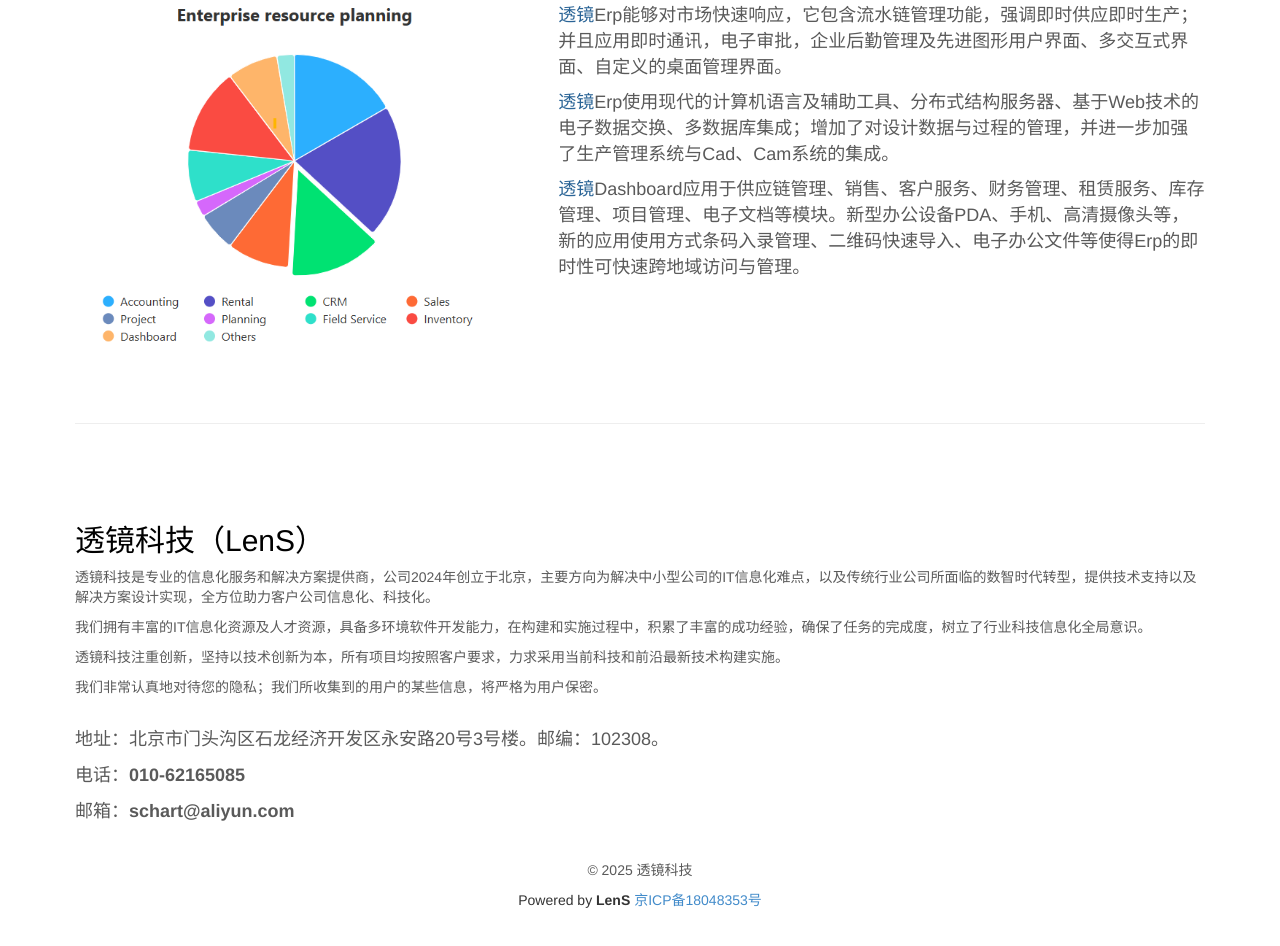
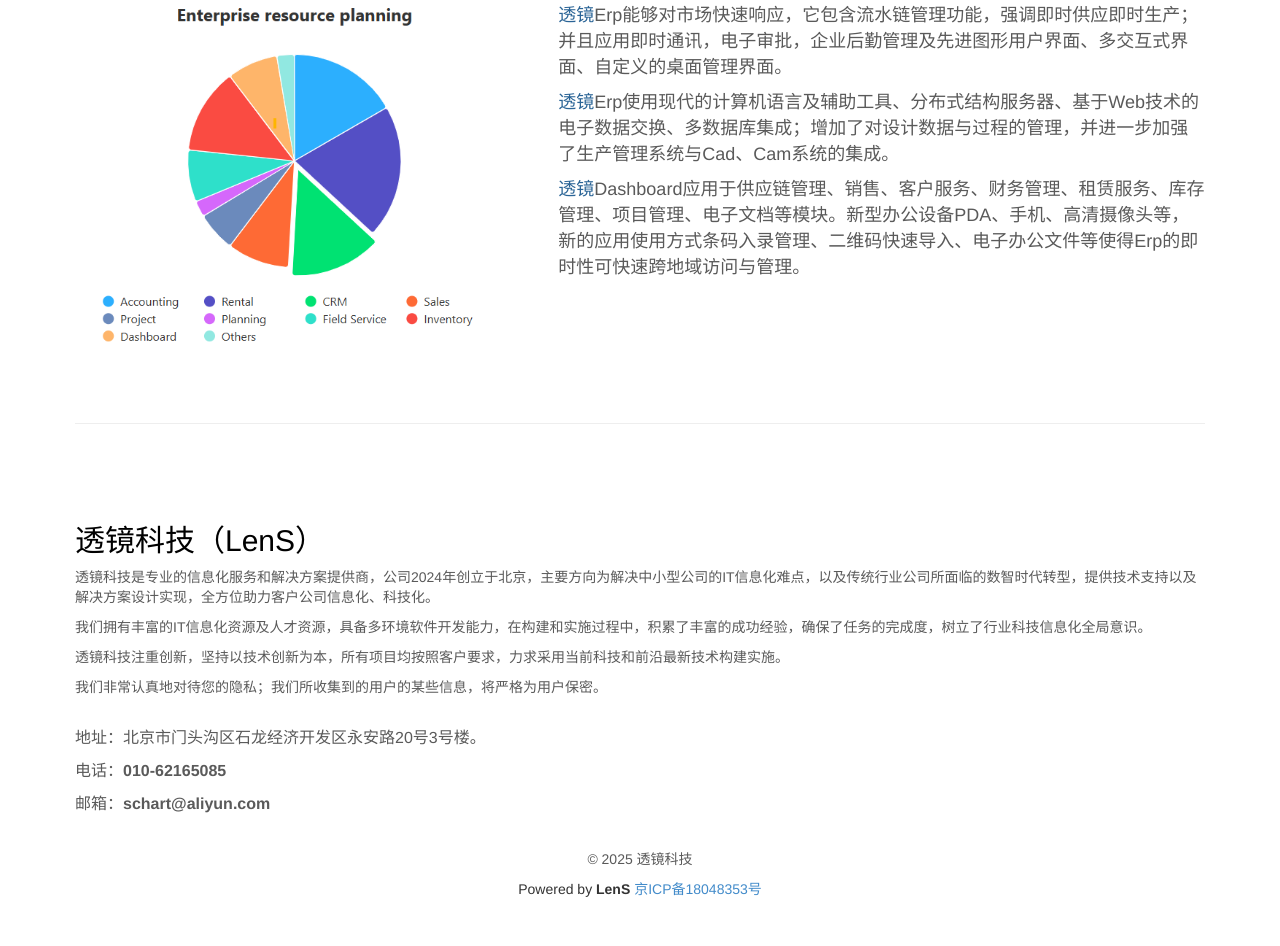
Before and after one commit to lenschart/main, a plain HTML site: page index.html in a window 1280 px wide. Shown: the part 3124-4070 px from the top of the page. Drawn offline with Linux system fonts and the light colour scheme.

Commit message:
fix detail

```diff
--- a/index.html
+++ b/index.html
@@ -315,8 +315,8 @@
 		<p>我们非常认真地对待您的隐私；我们所收集到的用户的某些信息，将严格为用户保密。</p>
 	</div>
 	<br />
-	<div style="font-size: 18px;">
-		<p>地址：北京市门头沟区石龙经济开发区永安路20号3号楼。邮编：102308。</p>
+	<div style="font-size: 16px;">
+		<p>地址：北京市门头沟区石龙经济开发区永安路20号3号楼。</p>
 		<p>电话：<b>010-62165085</b></p>
 <!--	<p>手机：<b>17765814805</b></p> -->
 		<p>邮箱：<b>schart@aliyun.com</b></p>
```
